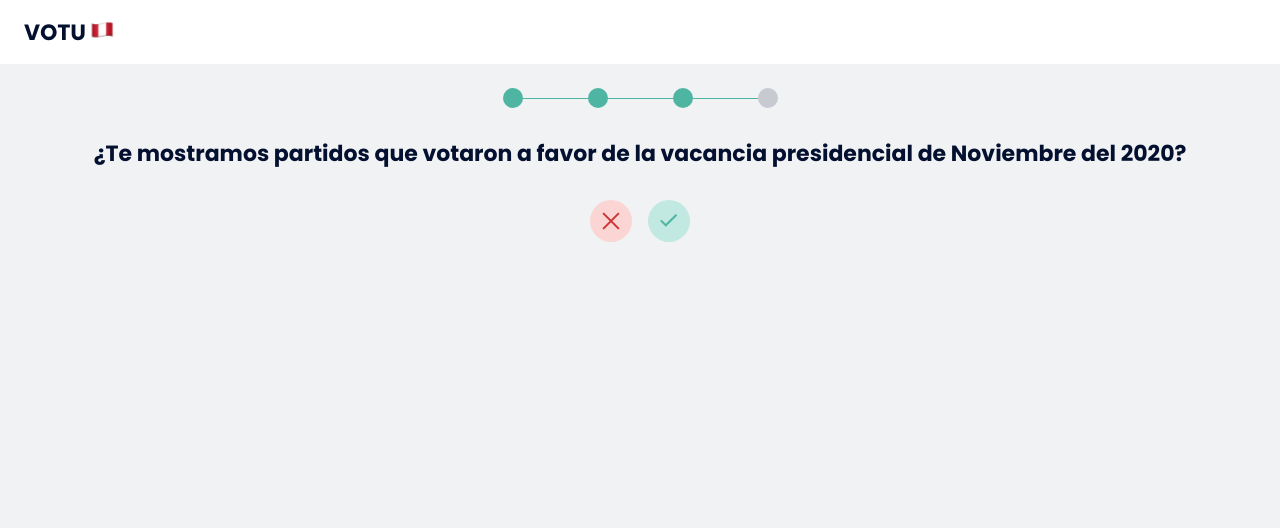
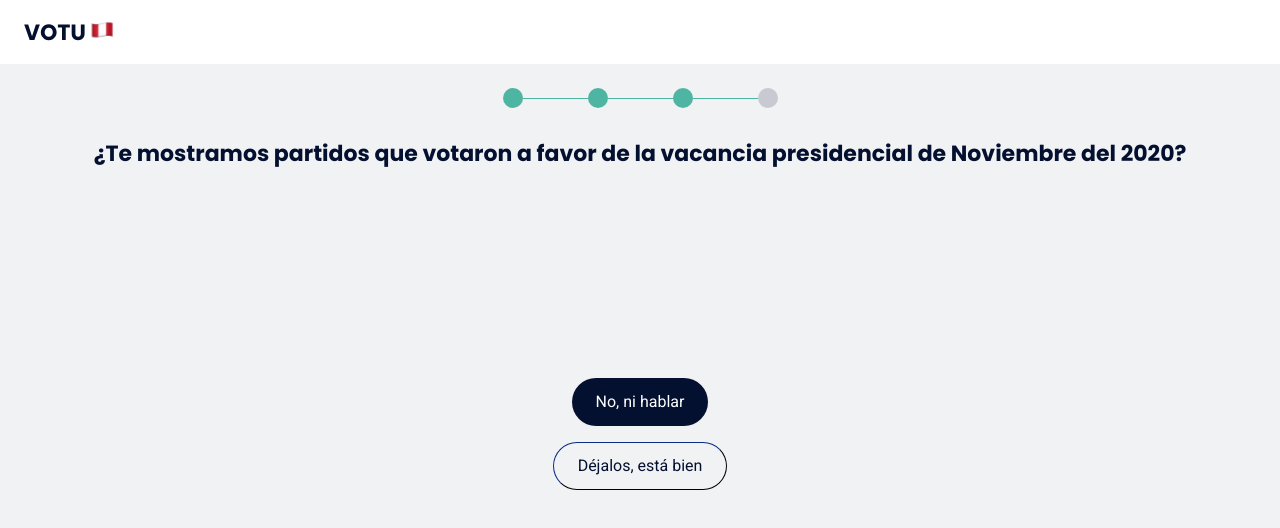
Before and after one commit to openpolitica/open-wizard, a Next.js app: page /steps/3 in a window 1280 px wide. Shown: the top 528 px of the page. Built offline with nearby package versions, Linux system fonts and the light colour scheme.

Commit message:
Changes yes/no buttons to use styled BaseButtons (#45)

```diff
--- a/components/BaseButton/styles.js
+++ b/components/BaseButton/styles.js
@@ -1,16 +1,37 @@
 import styled from 'styled-components';
 
 const backgroundColorPriority = {
-  'primary': '#04102F',
-  'secondary': '#4EB5A2',
+  primary: '#04102F',
+  secondary: '#4EB5A2',
+  transparent: 'transparent',
+};
+
+const borderColorPriority = {
+  primary: 'none',
+  secondary: 'none',
+  transparent: '#04102F',
+};
+
+const borderWidthPriority = {
+  primary: '0px',
+  secondary: '0px',
+  transparent: '1px',
+};
+
+const textColorPriority = {
+  primary: 'white',
+  secondary: 'white',
+  transparent: '#04102F',
 };
 
 export const StyledButton = styled('button')`
-  background-color: ${props => backgroundColorPriority[props.type || 'primary']};
-  border: none;
+  background-color: ${props =>
+    backgroundColorPriority[props.type || 'primary']};
+  border-color: ${props => borderColorPriority[props.type || 'primary']};
+  border-width: ${props => borderWidthPriority[props.type || 'primary']};
   border-radius: 2rem;
   cursor: pointer;
-  color: white;
+  color: ${props => textColorPriority[props.type || 'primary']};
   font-family: 'Roboto', sans-serif;
   min-width: 7.375rem;
   height: 3rem;
--- a/components/Steps/1/styles.js
+++ b/components/Steps/1/styles.js
@@ -46,6 +46,6 @@ export const LinkButton = styled(BaseLinkButton)`
 `;
 
 export const Button = styled(BaseButton)`
-  align-self: flex-end;
-  margin: 13.125rem 1.5rem 0 0;
+  align-self: center;
+  margin: 13.125rem 0 0 0;
 `;
--- a/components/Steps/3/index.js
+++ b/components/Steps/3/index.js
@@ -22,10 +22,12 @@ export default function Step3() {
           ¿Te mostramos partidos que votaron a favor de la vacancia presidencial
           de Noviembre del 2020?
         </Styled.Title>
-        <Styled.YesNoButton
-          onYesButtonClick={onYesButtonClick}
-          onNoButtonClick={onNoButtonClick}
-        />
+        <Styled.NoButton onClick={onNoButtonClick}>
+          No, ni hablar
+        </Styled.NoButton>
+        <Styled.YesButton type="transparent" onClick={onYesButtonClick}>
+          Déjalos, está bien
+        </Styled.YesButton>
       </Styled.Step>
     </Styled.Container>
   );
--- a/components/Steps/3/styles.js
+++ b/components/Steps/3/styles.js
@@ -2,7 +2,7 @@ import styled from 'styled-components';
 import BaseHeader from 'components/Header';
 import BaseStepper from 'components/Stepper';
 import BaseTitle from 'components/BaseTitle';
-import BaseYesNoButton from 'components/YesNoButton';
+import BaseButton from 'components/BaseButton';
 
 export const Container = styled('section')`
   align-items: center;
@@ -29,6 +29,12 @@ export const Title = styled(BaseTitle)`
   margin-top: 2rem;
 `;
 
-export const YesNoButton = styled(BaseYesNoButton)`
-  margin-top: 2rem;
+export const NoButton = styled(BaseButton)`
+  align-self: center;
+  margin: 13.125rem 0 0 0;
 `;
+
+export const YesButton = styled(BaseButton)`
+  align-self: center;
+  margin: 1rem 0 0 0;
+`;
--- a/components/YesNoButton/index.js
+++ /dev/null
@@ -1,11 +0,0 @@
-import { Fragment } from 'react';
-import { YesButton, NoButton, StyledYesNoButton } from './styles';
-
-export default function YesNoButton(props) {
-  return (
-    <StyledYesNoButton {...props}>
-      <NoButton onClick={(event) => props.onNoButtonClick(event)} />
-      <YesButton onClick={(event) => props.onYesButtonClick(event)} />
-    </StyledYesNoButton>
-  );
-}
--- a/components/YesNoButton/styles.js
+++ /dev/null
@@ -1,43 +0,0 @@
-import styled from 'styled-components';
-
-const IconButton = styled('button')`
-  border: none;
-  border-radius: 1.3125rem;
-  cursor: pointer;
-  height: 2.625rem;
-  line-height: 2.625rem;
-  margin: 0;
-  transform: perspective(0) translateZ(0);
-  width: 2.625rem;
-
-  &:hover {
-    transform: perspective(500px) translateZ(42px);
-  }
-`;
-
-const StyledYesButton = styled(IconButton)`
-  background-color: #c1e8e1;
-`;
-
-export const YesButton = (props) => (
-  <StyledYesButton {...props}>
-    <img src="../images/icons/swoosh.svg" />
-  </StyledYesButton>
-);
-
-const StyledNoButton = styled(IconButton)`
-  background-color: #fbd4d4;
-  padding-top: 0.25rem;
-`;
-
-export const NoButton = (props) => (
-  <StyledNoButton {...props}>
-    <img src="../images/icons/x.svg" />
-  </StyledNoButton>
-);
-
-export const StyledYesNoButton = styled('div')`
-  display: flex;
-  justify-content: space-between;
-  width: 6.25rem;
-`;
```
Also changed, not shown: components/Steps/2/index.js (+6 -4 lines), components/Steps/2/styles.js (+9 -3 lines).
